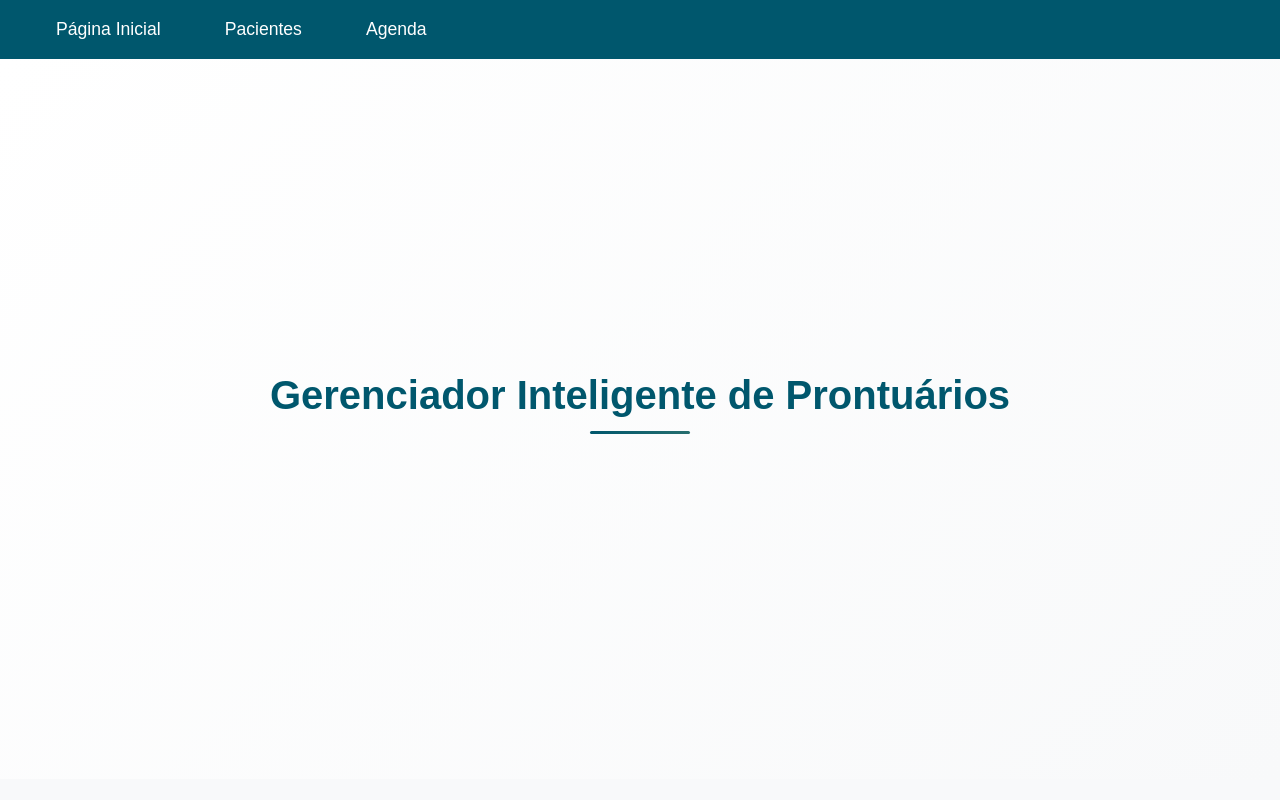
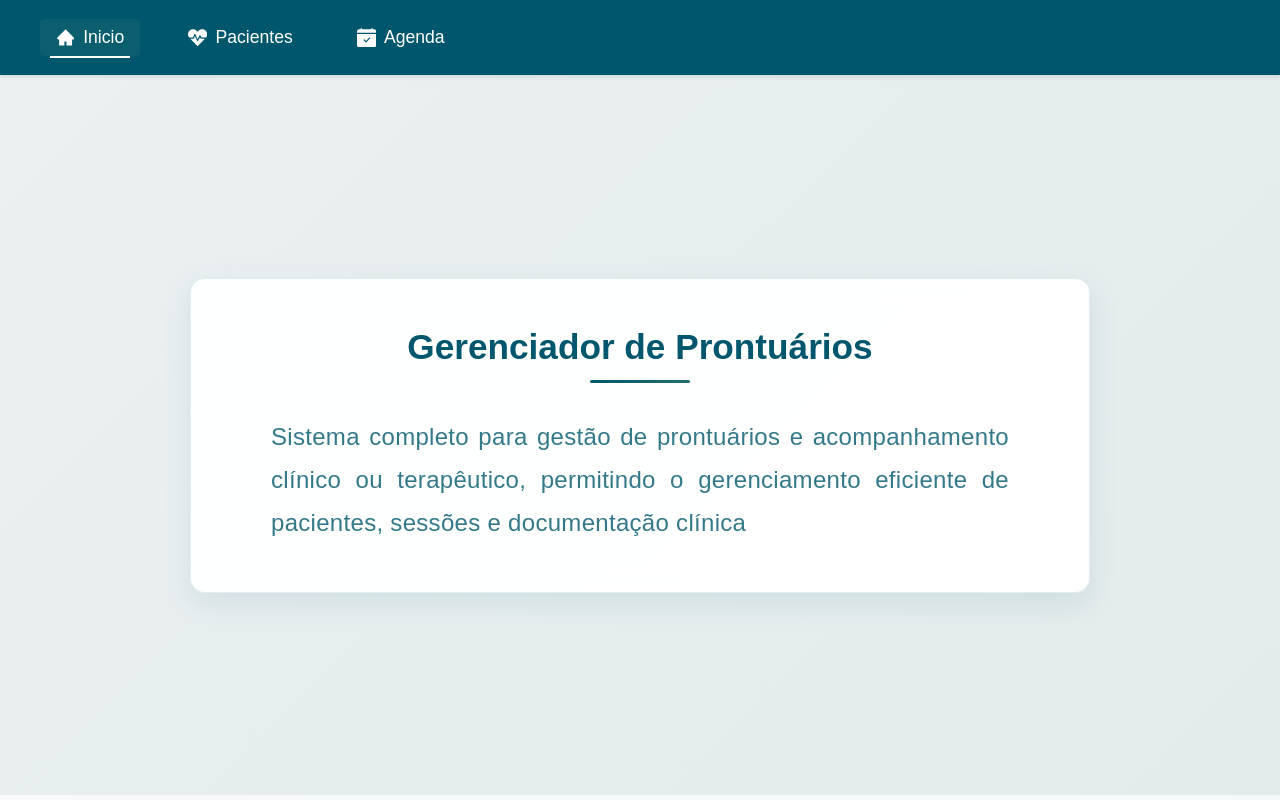
Before and after one commit to HenriqueQSanches/Gerenciador-Prontuario, a React (Vite) app in the folder frontend/: page / in a window 1280 px wide. Built offline with nearby package versions, Linux system fonts and the light colour scheme.

Commit message:
feat: update navbar and Home styles, add React icons

```diff
--- a/frontend/package.json
+++ b/frontend/package.json
@@ -12,6 +12,7 @@
   "dependencies": {
     "react": "^18.3.1",
     "react-dom": "^18.3.1",
+    "react-icons": "^5.4.0",
     "react-router-dom": "^7.1.1",
     "styled-components": "^6.1.14"
   },
--- a/frontend/src/components/Navbar.jsx
+++ b/frontend/src/components/Navbar.jsx
@@ -0,0 +1,38 @@
+import React from 'react';
+import { Link, useLocation } from 'react-router-dom';
+import { NavContainer, NavList, NavItem, NavGroup } from './Navbar.styles';
+import { AiFillHome } from 'react-icons/ai';
+import { FaHeartbeat } from 'react-icons/fa';
+import { BsFillCalendarCheckFill } from 'react-icons/bs';
+
+const Navbar = () => {
+  const location = useLocation();
+
+  return (
+    <NavContainer>
+      <NavList>
+        <NavGroup>
+          <NavItem active={location.pathname === "/"}>
+            <Link to="/"><AiFillHome /> Inicio</Link>
+          </NavItem>
+          <NavItem active={location.pathname === "/pacientes"}>
+            <Link to="/pacientes"><FaHeartbeat /> Pacientes</Link>
+          </NavItem>
+          <NavItem active={location.pathname === "/agenda"}>
+            <Link to="/agenda"><BsFillCalendarCheckFill /> Agenda</Link>
+          </NavItem>
+        </NavGroup>
+        <NavGroup>
+          {/* <NavItem>
+            <Link to="/login">Login</Link>
+          </NavItem>
+          <NavItem>
+            <Link to="/register">Registrar</Link>
+          </NavItem> */}
+        </NavGroup>
+      </NavList>
+    </NavContainer>
+  );
+};
+
+export default Navbar;
--- a/frontend/src/components/Navbar.styles.js
+++ b/frontend/src/components/Navbar.styles.js
@@ -0,0 +1,70 @@
+import styled from 'styled-components';
+
+export const NavContainer = styled.nav`
+  background-color: rgb(0, 87, 109);
+  padding: 1.2rem;
+  box-shadow: 0 2px 4px rgba(0, 0, 0, 0.1);
+`;
+
+export const NavList = styled.ul`
+  list-style: none;
+  display: flex;
+  gap: 2rem;
+  margin: 0;
+  padding: 0;
+  max-width: 1200px;
+  margin: 0 auto;
+  justify-content: space-between;
+`;
+
+export const NavItem = styled.li`
+  a {
+    color: #ffffff;
+    text-decoration: none;
+    font-size: 1.1rem;
+    padding: 0.5rem 1rem;
+    border-radius: 4px;
+    transition: all 0.3s ease;
+    position: relative;
+    display: flex;
+    align-items: center;
+    gap: 0.5rem;
+
+    svg {
+      font-size: 1.2rem;
+    }
+
+    &::after {
+      content: '';
+      position: absolute;
+      width: ${props => props.active ? '80%' : '0'};
+      height: 2px;
+      bottom: -2px;
+      left: 50%;
+      background-color: #ffffff;
+      transition: all 0.3s ease;
+      transform: translateX(-50%);
+    }
+
+    &:hover {
+      color: #ffffff;
+      background-color: ${props => props.active ? 'rgba(38, 110, 110, 0.4)' : 'rgba(38, 110, 110, 0.2)'};
+
+      &::after {
+        width: 80%;
+      }
+    }
+  }
+
+  ${props => props.active && `
+    a {
+      background-color: rgba(38, 110, 110, 0.3);
+      font-weight: 500;
+    }
+  `}
+`;
+
+export const NavGroup = styled.div`
+  display: flex;
+  gap: 2rem;
+`;
--- a/frontend/src/pages/Home/Home.jsx
+++ b/frontend/src/pages/Home/Home.jsx
@@ -1,42 +1,22 @@
-import { Link } from 'react-router-dom';
-import {
-  NavContainer,
-  NavList,
-  NavItem,
-  MainContent,
-  Title,
-  Container,
-  NavGroup
-} from './Home.styles';
-function Home() {
+import React from 'react';
+import { Container, MainContent, Title, Subtitle, WelcomeCard } from './Home.styles';
+import Navbar from '../../components/Navbar';
+
+const Home = () => {
   return (
     <Container>
-      <NavContainer>
-        <NavList>
-          <NavGroup>
-            <NavItem>
-              <Link to="/">Página Inicial</Link>
-            </NavItem>
-            <NavItem>
-              <Link to="/pacientes">Pacientes</Link>
-            </NavItem>
-            <NavItem>
-              <Link to="/agenda">Agenda</Link>
-            </NavItem>
-          </NavGroup>
-          <NavGroup>
-            {/* <NavItem>
-              <Link to="/login">Login</Link>
-            </NavItem> */}
-          </NavGroup>
-        </NavList>
-      </NavContainer>
-
+      <Navbar />
       <MainContent>
-        <Title>Gerenciador Inteligente de Prontuários</Title>
+        <WelcomeCard>
+          <Title>Gerenciador de Prontuários</Title>
+          <Subtitle>
+            Sistema completo para gestão de prontuários e acompanhamento clínico ou terapêutico,
+            permitindo o gerenciamento eficiente de pacientes, sessões e documentação clínica
+          </Subtitle>
+        </WelcomeCard>
       </MainContent>
     </Container>
   );
-}
+};
 
 export default Home;
--- a/frontend/src/pages/Home/Home.styles.js
+++ b/frontend/src/pages/Home/Home.styles.js
@@ -1,62 +1,7 @@
 import styled from 'styled-components';
 
-export const NavContainer = styled.nav`
-  background-color: rgb(0, 87, 109);
-  padding: 1.2rem;
-  box-shadow: 0 2px 4px rgba(0, 0, 0, 0.1);
-`;
-
-export const NavList = styled.ul`
-  list-style: none;
-  display: flex;
-  gap: 2rem;
-  margin: 0;
-  padding: 0;
-  max-width: 1200px;
-  margin: 0 auto;
-  justify-content: space-between;
-`;
-
-export const NavItem = styled.li`
-  a {
-    color: #ffffff;
-    text-decoration: none;
-    font-size: 1.1rem;
-    padding: 0.5rem 1rem;
-    border-radius: 4px;
-    transition: all 0.3s ease;
-    position: relative;
-
-    &::after {
-      content: '';
-      position: absolute;
-      width: 0;
-      height: 2px;
-      bottom: -2px;
-      left: 50%;
-      background-color: rgba(255, 255, 255, 0.8);
-      transition: all 0.3s ease;
-      transform: translateX(-50%);
-    }
-
-    &:hover {
-      color: #ffffff;
-      background-color: rgba(38, 110, 110, 0.2);
-
-      &::after {
-        width: 80%;
-      }
-    }
-  }
-`;
-
-export const NavGroup = styled.div`
-  display: flex;
-  gap: 2rem;
-`;
-
 export const MainContent = styled.main`
-  background: linear-gradient(135deg, #ffffff 0%, #f8f9fa 100%);
+  background: linear-gradient(135deg, rgb(0, 87, 109, 0.05) 0%, rgb(38, 110, 110, 0.1) 100%);
   min-height: 90vh;
   padding: 3rem;
   display: flex;
@@ -68,7 +13,7 @@ export const MainContent = styled.main`
 export const Title = styled.h1`
   color: rgb(0, 87, 109);
   margin-bottom: 2rem;
-  font-size: 2.5rem;
+  font-size: 2.2rem;
   text-align: center;
   position: relative;
   padding-bottom: 1rem;
@@ -86,9 +31,37 @@ export const Title = styled.h1`
   }
 `;
 
+export const Subtitle = styled.h2`
+  color: rgb(0, 87, 109, 0.8);
+  font-size: 1.5rem;
+  text-align: justify;
+  font-weight: 400;
+  max-width: 800px;
+  line-height: 1.8;
+  margin-top: 1rem;
+  padding: 0 1rem;
+  letter-spacing: 0.3px;
+`;
+
 export const Container = styled.div`
   min-height: 100vh;
   display: flex;
   flex-direction: column;
   background-color: #f8f9fa;
 `;
+
+export const WelcomeCard = styled.div`
+  background: rgba(255, 255, 255, 0.95);
+  padding: 3rem 4rem;
+  border-radius: 15px;
+  box-shadow: 0 10px 30px rgba(0, 87, 109, 0.1);
+  max-width: 900px;
+  width: 90%;
+  backdrop-filter: blur(10px);
+  border: 1px solid rgba(0, 87, 109, 0.1);
+  transition: transform 0.3s ease;
+
+  &:hover {
+    transform: translateY(-5px);
+  }
+`;
```
Also changed, not shown: 1 other file (tests, documents, lock files or other folders).
